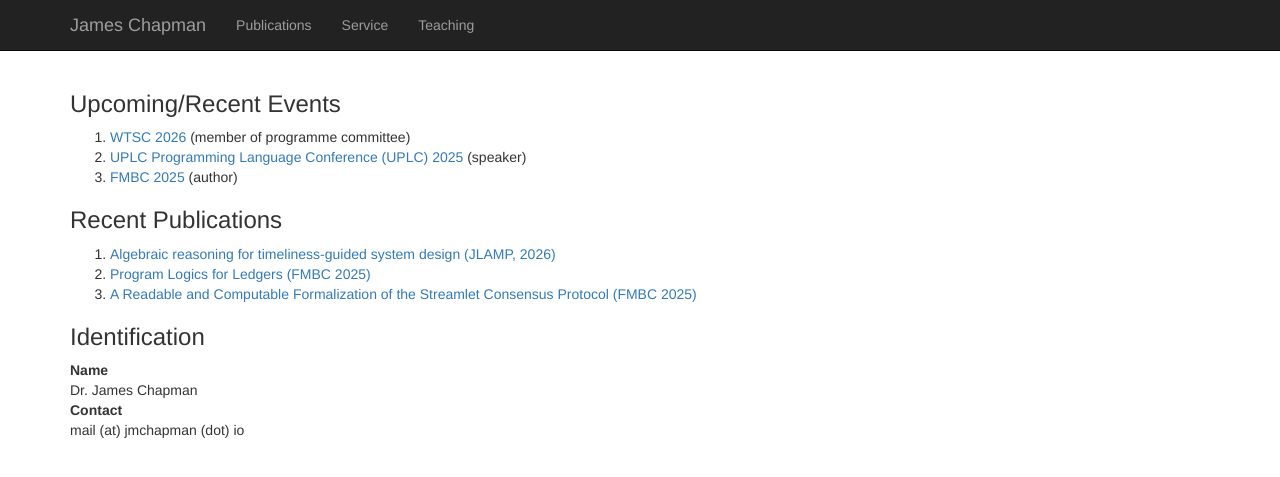
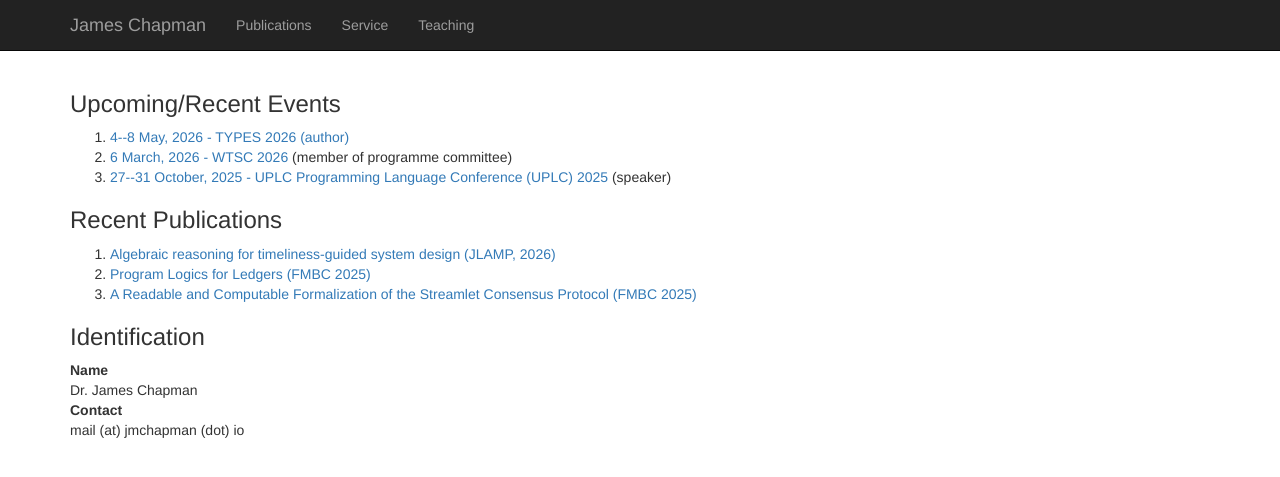
Before and after one commit to jmchapman/jmchapman.github.io, a Jekyll site: the page built from index.html, in a window 1280 px wide. Shown: the top 477 px of the page. Built offline with Jekyll 4.4.1, drawn with Linux system fonts in a browser that asks for light colours; nearby versions of some CDN libraries.

Commit message:
updated events

```diff
--- a/index.html
+++ b/index.html
@@ -6,9 +6,9 @@ title: James Chapman
   <article>
     <h3>Upcoming/Recent Events</h3>
     <ol>
-      <li><a href="https://fc26.ifca.ai/wtsc/">WTSC 2026</a> (member of programme committee)</li>
-	  <li><a href="">UPLC Programming Language Conference (UPLC) 2025</a> (speaker)</li>
-      <li><a href="">FMBC 2025</a> (author)</li>
+      <li><a href="https://types2026.cse.chalmers.se/">4--8 May, 2026 - TYPES 2026 (author)</a></li>
+      <li><a href="https://fc26.ifca.ai/wtsc/">6 March, 2026 - WTSC 2026</a> (member of programme committee)</li>
+      <li><a href="https://www.youtube.com/playlist?list=PLnPTB0CuBOBzSg9YF5ECeFpkQixm4Tv2Q">27--31 October, 2025 - UPLC Programming Language Conference (UPLC) 2025</a> (speaker)</li>
     </ol>
   </article>
   <article>
```
